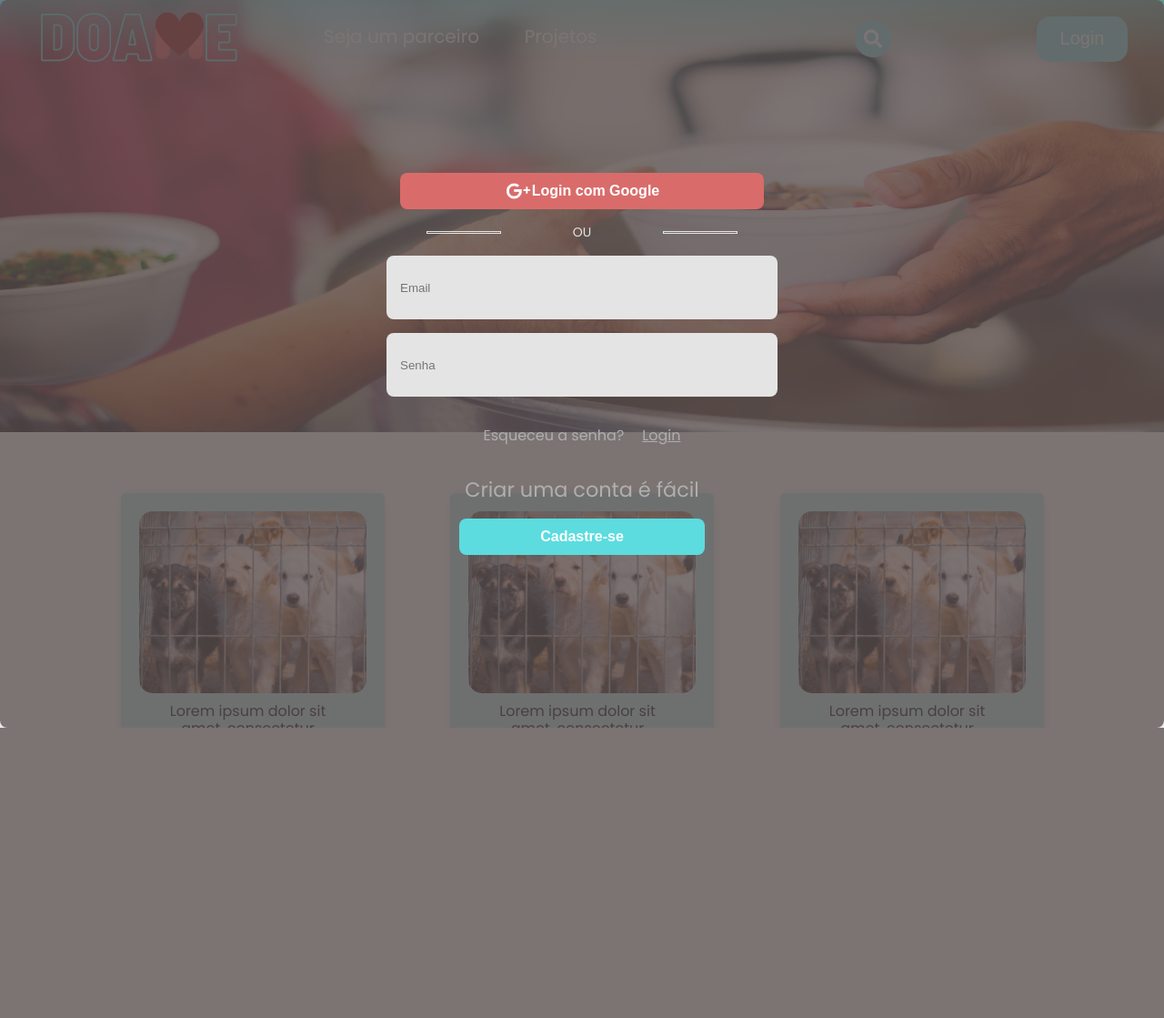
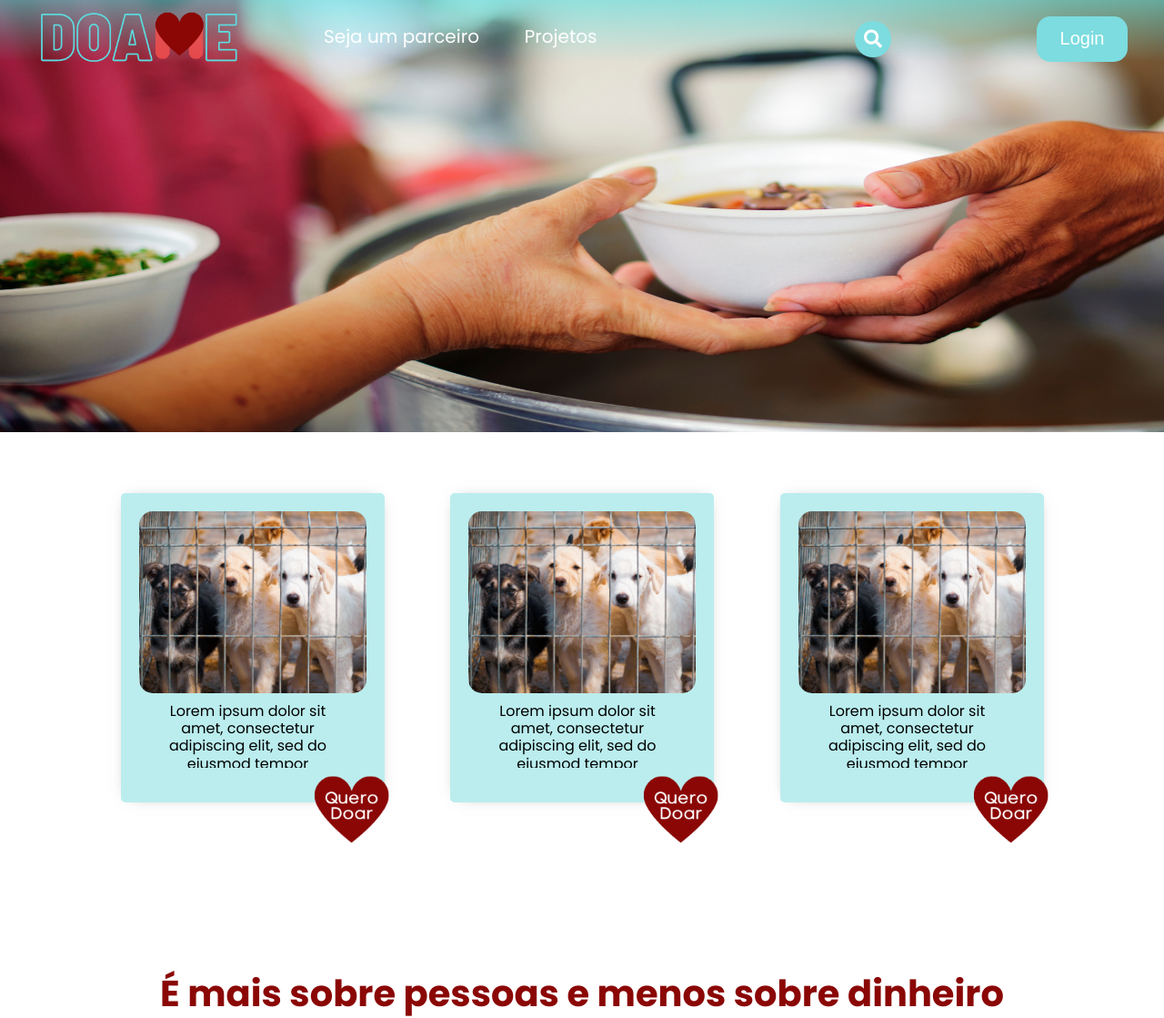
Before and after one commit to nereumelo/doame, a Node server app: template views/index.html in a window 1280 px wide. Shown: the top 1119 px of the page at 91% size. Before the commit the page ends 800 px from the top, so only its background shows below. Run offline with Node 20, Linux system fonts and the light colour scheme; the template is opened without the code that fills it, so the values that code supplies are empty; some libraries are stand-ins or nearby versions.

Commit message:
ajustando modal

```diff
--- a/public/js/main.js
+++ b/public/js/main.js
@@ -11,6 +11,7 @@ const btnLogin = () => {
     document.querySelector('.modal').style.display = "flex";
 }
 
+
 const btnClose = () => {
     document.querySelector('.modal').style.display = "none";
 }
--- a/public/stylesheets/index.css
+++ b/public/stylesheets/index.css
@@ -257,24 +257,18 @@ section .porque-doar p {
 
 /*modal*/
 
+
+/* modal */
+
 .modal {
     height: 500px;
     width: 500px;
     display: none;
     flex-direction: column;
+    justify-content: center;
     background: white;
     box-shadow: 0px 0px 40px 1px rgba(0, 0, 0, 0.3);
     border-radius: 8px;
-    position: fixed;
-    width: 100%;
-    height: 100%;
-    top: 0;
-    left: 0;
-    background-color: rgba(92, 80, 80, 0.8);
-    z-index: 10;
-    align-items: center;
-    justify-content: center;
-    display: none;
 }
 
 .modal #google-button {
@@ -292,12 +286,12 @@ section .porque-doar p {
     font-size: 1.0rem;
     font-weight: 700;
     cursor: pointer;
-    width: 400px;
+    width: 70%;
     height: 40px;
     transition: 0.5s;
     display: flex;
     align-items: center;
-    justify-content: center;
+    justify-content: space-around;
 }
 
 .modal #google-button button:hover {
@@ -332,23 +326,15 @@ section .porque-doar p {
 
 /* Email e senha */
 
-.modal {
-    display: flex;
-    flex-direction: column;
-    align-items: center;
-}
-
 .modal input {
     height: 40px;
-    width: 400px;
+    width: 70%;
     background-color: var(--cinza-claro);
     border: none;
     border-radius: 8px;
     margin-top: 15px;
     padding: 15px;
     outline: none;
-    display: flex;
-    justify-content: center;
 }
 
 
```
